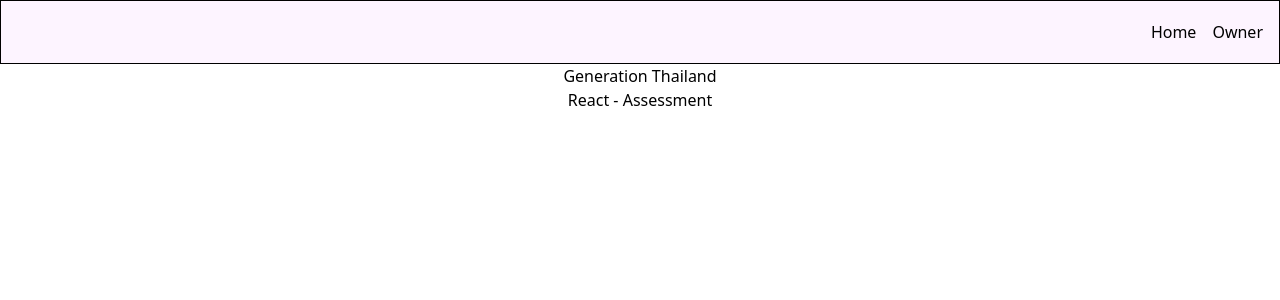
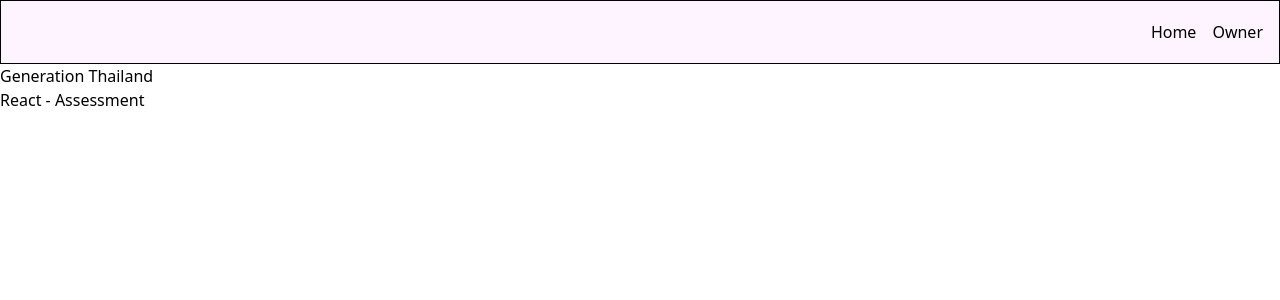
Before and after one commit to jirapatthp/14-pang-react, a React (Vite) app: page / in a window 1280 px wide. Shown: the top 300 px of the page. Built offline with nearby package versions, Linux system fonts and the light colour scheme.

Commit message:
feat: integrate react-router-dom for routing and update Layout component

```diff
--- a/package.json
+++ b/package.json
@@ -14,6 +14,7 @@
     "axios": "^1.13.2",
     "react": "^19.0.0",
     "react-dom": "^19.0.0",
+    "react-router-dom": "^7.10.1",
     "tailwindcss": "^4.0.14"
   },
   "devDependencies": {
--- a/src/App.jsx
+++ b/src/App.jsx
@@ -1,15 +1,25 @@
-import React from "react";
+import { createBrowserRouter, RouterProvider } from "react-router-dom";
+import Layout from "./components/Layout";
 import HomePage from "./page/HomePage";
-import Layout from "./components/layout";
 
-function App() {
-  return (
-    <Layout>
-      <div className="text-center">
-        <HomePage />
+const router = createBrowserRouter([
+  {
+    path: "/",
+    element: <Layout />,
+    errorElement: (
+      <div className="min-h-screen flex justify-center items-center">
+        <h1 className="text-4xl">404 - Page Not Found 🐖🍓</h1>
       </div>
-    </Layout>
-  );
+    ),
+    children: [
+      {
+        path: "/",
+        element: <HomePage />,
+      },
+    ],
+  },
+]);
+
+export default function App() {
+  return <RouterProvider router={router} />;
 }
-
-export default App;
--- a/src/components/Layout.jsx
+++ b/src/components/Layout.jsx
@@ -1,14 +1,13 @@
-import React from "react";
+import { Outlet } from "react-router-dom";
 import Navbar from "./Navbar";
 
-const layout = ({ children }) => {
+export default function Layout() {
   return (
     <div>
       <Navbar />
-
-      {children}
+      <div>
+        <Outlet />
+      </div>
     </div>
   );
-};
-
-export default layout;
+}
```
Also changed, not shown: 1 other file (tests, documents, lock files or other folders).
